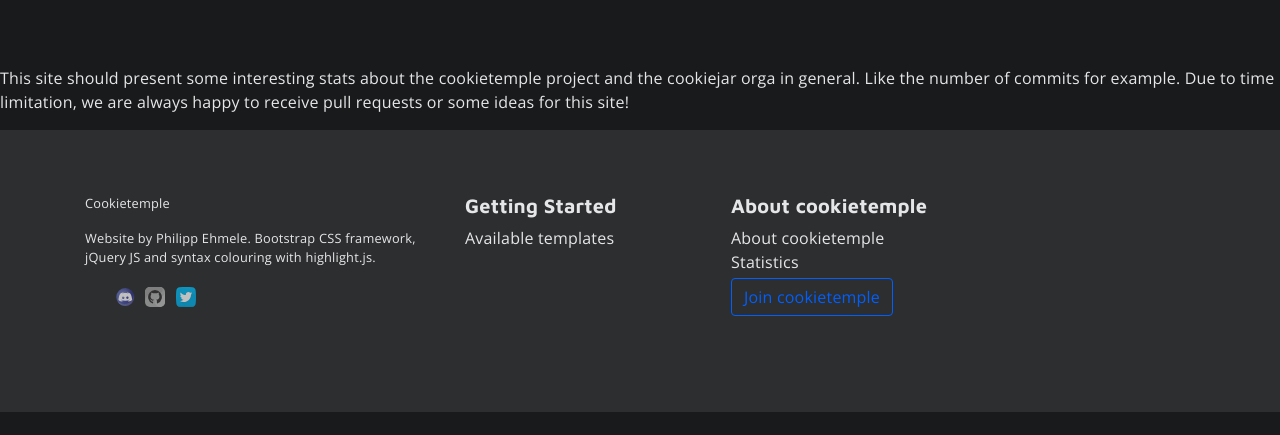
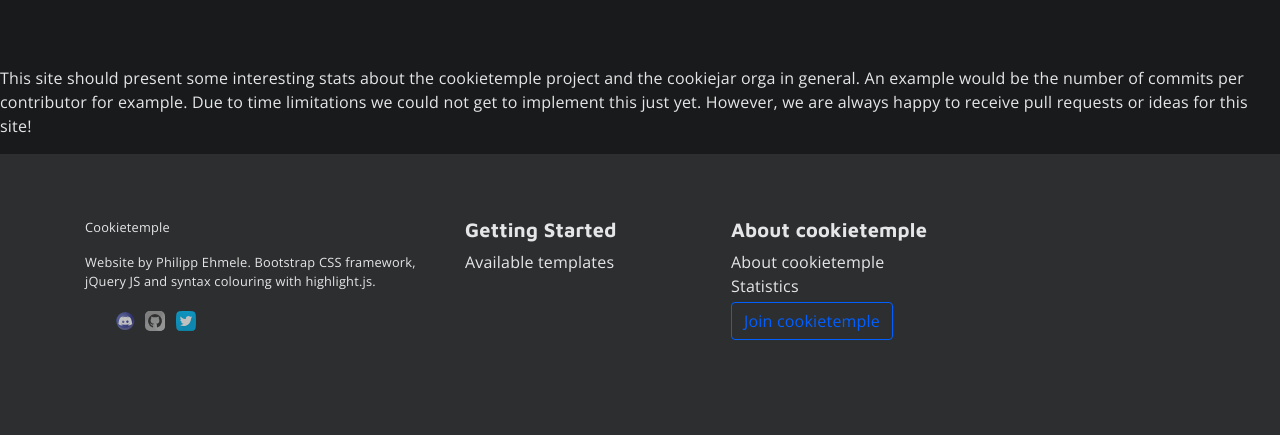
Before and after one commit to cookiejar/cookietemple_website, a Flask app: page /stats in a window 1280 px wide. Shown: the part 54-489 px from the top of the page. Run offline with Flask 2, Linux system fonts and the light colour scheme; some libraries are stand-ins or nearby versions.

Commit message:
rephrased stats.html

```diff
--- a/cookietemple_website/templates/stats.html
+++ b/cookietemple_website/templates/stats.html
@@ -83,8 +83,9 @@
 <p style="visibility: hidden">t</p>
 <p style="visibility: hidden">t</p>
 <p>
-    This site should present some interesting stats about the cookietemple project and the cookiejar orga in general. Like the number of commits for example.
-    Due to time limitation, we are always happy to receive pull requests or some ideas for this site!
+    This site should present some interesting stats about the cookietemple project and the cookiejar orga in general.
+    An example would be the number of commits per contributor for example.
+    Due to time limitations we could not get to implement this just yet. However, we are always happy to receive pull requests or ideas for this site!
 </p>
 
 <footer class="footer">
```
